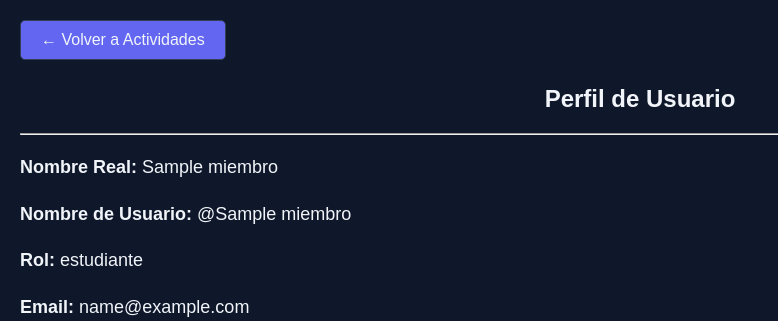
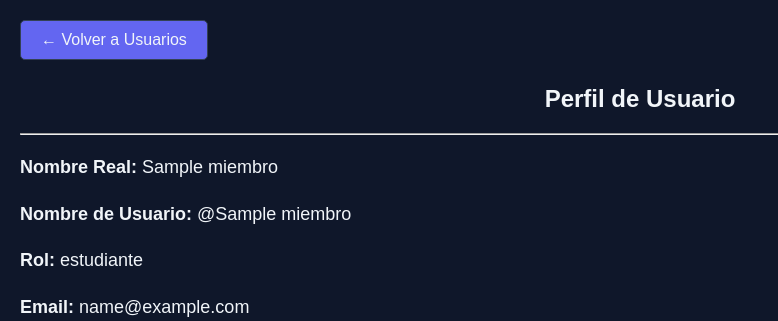
Before and after one commit to tebaan8490/desarrollo_web_Esteban_Contreras, a Flask app: page /perfil_usuario/1 in a window 1280 px wide. Shown: the top 321 px of the page, without its empty margins (0-778 px from the left). Run offline with Flask 3, Linux system fonts and the light colour scheme; the visitor is signed in with stand-in values (Sample User, id 1); tables that the repository leaves empty hold one stand-in row (values such as "Sample post"); parts of the project's set-up code (start-up, migrations or seed data) failed here and were passed over.

Commit message:
style: corrige error ortográfico en

```diff
--- a/templates/perfil_usuario.html
+++ b/templates/perfil_usuario.html
@@ -4,7 +4,7 @@
 
 {% block content %}
     <main>
-        <a href="{{ url_for('usuarios') }}" class="button">&larr; Volver a Actividades</a>
+        <a href="{{ url_for('usuarios') }}" class="button">&larr; Volver a Usuarios</a>
         <section class="perfil-card">
             <h1>Perfil de Usuario</h1>
             <hr>
```
